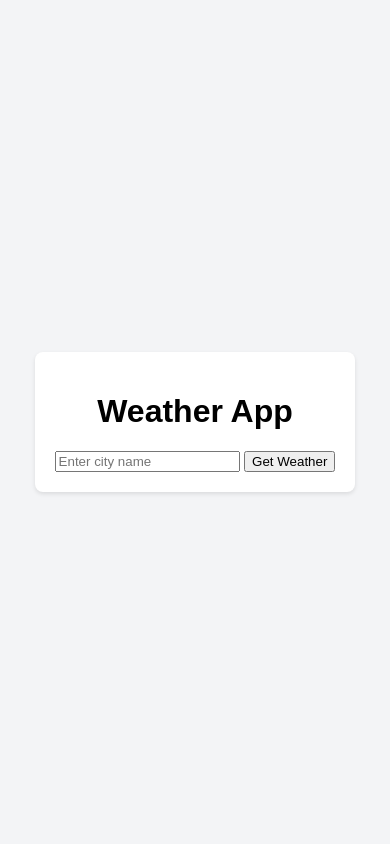
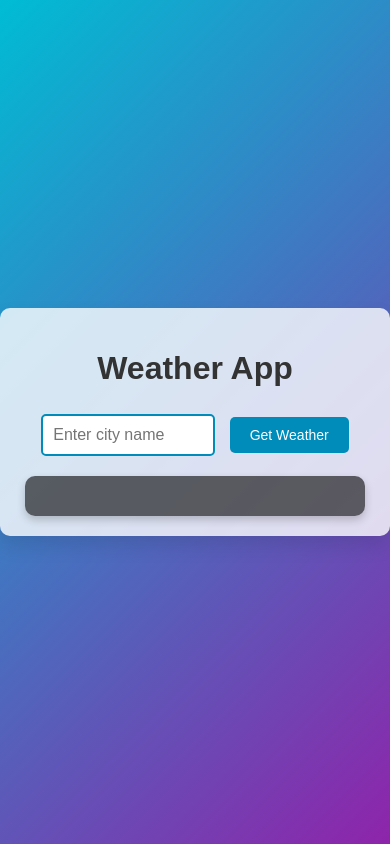
Before and after one commit to jashwanthmj7/weather, a website: page public/index.html in a window 390 px wide. Drawn offline with Linux system fonts and the light colour scheme.

Commit message:
Update style.css

```diff
--- a/public/style.css
+++ b/public/style.css
@@ -1,3 +1,4 @@
+/* General Body Styling */
 body {
   font-family: Arial, sans-serif;
   margin: 0;
@@ -6,13 +7,124 @@ body {
   justify-content: center;
   align-items: center;
   height: 100vh;
-  background: #f3f4f6;
+  background: linear-gradient(135deg, #00bcd4, #8e24aa); /* Gradient background */
+  color: white;
 }
 
+/* Container Styling */
 .container {
   text-align: center;
-  background: #fff;
+  background: rgba(255, 255, 255, 0.8); /* Slight transparency for the container */
+  padding: 30px;
+  border-radius: 10px;
+  box-shadow: 0 10px 20px rgba(0, 0, 0, 0.1);
+  width: 100%;
+  max-width: 400px;
+}
+
+/* Title Styling */
+h1 {
+  font-size: 2.5rem;
+  margin-bottom: 20px;
+  color: #333;
+}
+
+/* Input field Styling */
+#city {
+  padding: 10px;
+  font-size: 16px;
+  border-radius: 5px;
+  border: 2px solid #008CBA;
+  margin-right: 10px;
+  outline: none;
+  width: 200px;
+  transition: border-color 0.3s ease;
+}
+
+/* Focus effect on Input */
+#city:focus {
+  border-color: #005f73;
+}
+
+/* Button Styling */
+#getWeather {
+  background-color: #008CBA;
+  color: white;
+  border: none;
+  padding: 12px 25px;
+  font-size: 16px;
+  cursor: pointer;
+  border-radius: 5px;
+  transition: 0.3s ease;
+  margin-top: 10px;
+}
+
+/* Hover effect on button */
+#getWeather:hover {
+  background-color: #005f73;
+  transform: scale(1.05); /* Button grows slightly */
+}
+
+/* Spinner Styling (hidden by default) */
+.spinner {
+  border: 4px solid rgba(255, 255, 255, 0.3);
+  border-top: 4px solid #008CBA;
+  border-radius: 50%;
+  width: 40px;
+  height: 40px;
+  animation: spin 1s linear infinite;
+  margin: 20px auto;
+  display: none; /* Hidden by default */
+}
+
+/* Spinner animation */
+@keyframes spin {
+  0% { transform: rotate(0deg); }
+  100% { transform: rotate(360deg); }
+}
+
+/* Weather info container (card-like design) */
+#weatherInfo {
+  background-color: rgba(0, 0, 0, 0.6);
   padding: 20px;
-  border-radius: 8px;
-  box-shadow: 0 2px 4px rgba(0, 0, 0, 0.1);
+  border-radius: 10px;
+  box-shadow: 0 4px 8px rgba(0, 0, 0, 0.2);
+  max-width: 300px;
+  margin-top: 20px;
+  margin-left: auto;
+  margin-right: auto;
+  text-align: center;
+  opacity: 0;
+  animation: fadeIn 1s ease-out forwards; /* Fade-in effect */
 }
+
+/* Fade-in effect for weather info */
+@keyframes fadeIn {
+  from {
+    opacity: 0;
+  }
+  to {
+    opacity: 1;
+  }
+}
+
+/* Responsive Design for smaller screens */
+@media (max-width: 600px) {
+  .container {
+    width: 90%; /* Make the container full width on smaller screens */
+    padding: 20px;
+  }
+
+  h1 {
+    font-size: 2rem;
+  }
+
+  #city {
+    width: 150px; /* Adjust the width of the input on mobile */
+  }
+
+  #getWeather {
+    font-size: 14px;
+    padding: 10px 20px;
+  }
+}
```
